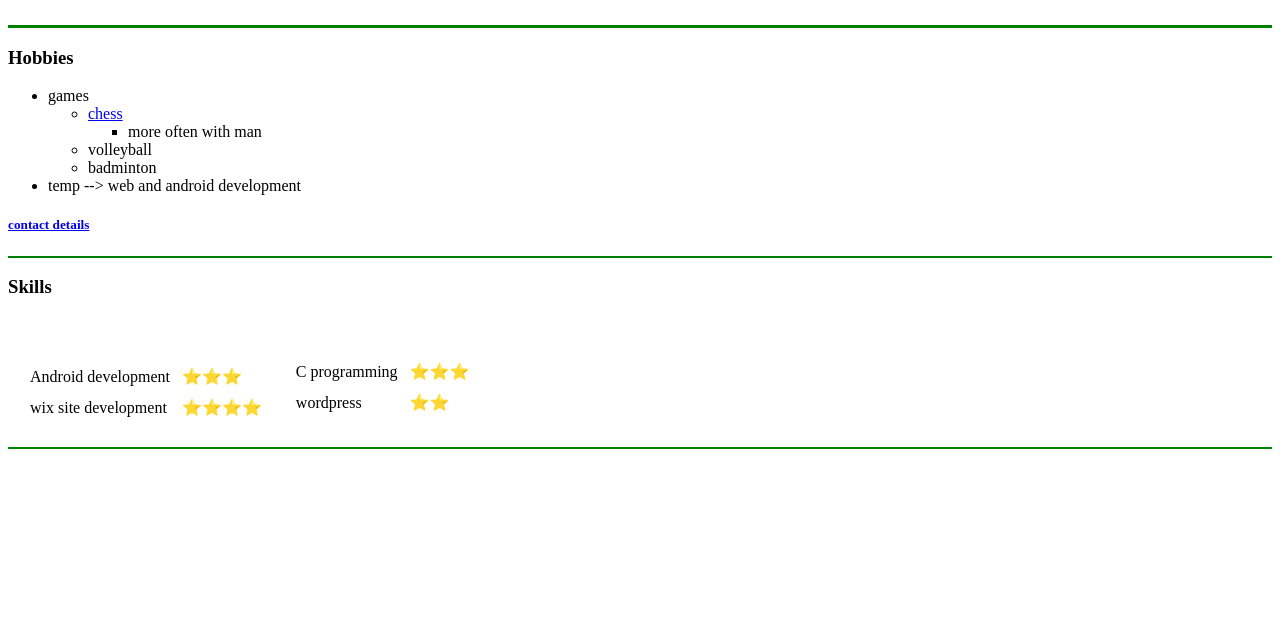
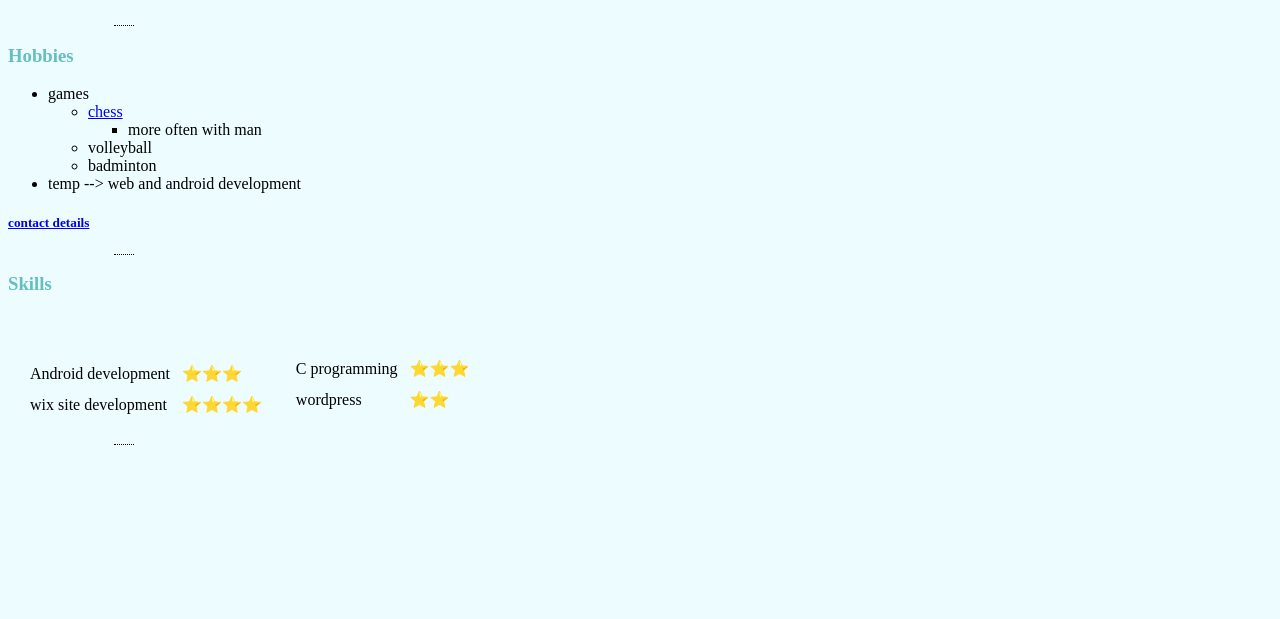
Before and after one commit to pintu1131/-profile, a plain HTML site: page index.html in a window 1280 px wide. Shown: the part 181-800 px from the top of the page. Drawn offline with Linux system fonts and the light colour scheme; files whose address does not match are found by name.

Commit message:
Add files via upload

```diff
--- a/index.html
+++ b/index.html
@@ -4,9 +4,10 @@
 <head>
   <meta charset="utf-8">
   <title>Pintu Kumar</title>
+  <link rel="stylesheet" href="style-css/style.css">
 </head>
 
-<body>
+<body  >
   <table cellspacing="20">
     <tr>
       <td><img src="C:\Users\PINTU\Documents\WebDevelopment\image\pi.png.jpg" alt="image"></td>
@@ -18,7 +19,7 @@
     </tr>
   </table>
 
-  <hr size="3" color="green">
+  <hr>
   <h3>Hobbies</h3>
   <p>
     <ul>
@@ -38,7 +39,7 @@
     </ul>
   </p>
   <h5><a href="file:///C:/Users/PINTU/Documents/WebDevelopment/HTML%20personal%20file/contact.html">contact details</a></h5>
-<hr color="green">
+  <hr>
   <h3>Skills</h3>
   <br>
 
@@ -77,7 +78,7 @@
   </td>
   </tr>
   </table>
-  <hr color="green">
+  <hr>
 </body>
 
 </html>
--- /dev/null
+++ b/style-css/style.css
@@ -0,0 +1,13 @@
+  hr{
+    width: 20px;
+    border-style:none;
+    border-top-style: dotted;
+    margin-right:90%;
+  }
+
+  body {
+    background: #ecfcff;
+  }
+  h1,h3{
+    color: #66BFBF
+  }
```
Also changed, not shown: contact.html (+1 -0 lines), image/pi.png.jpg (added), 2 other files.
